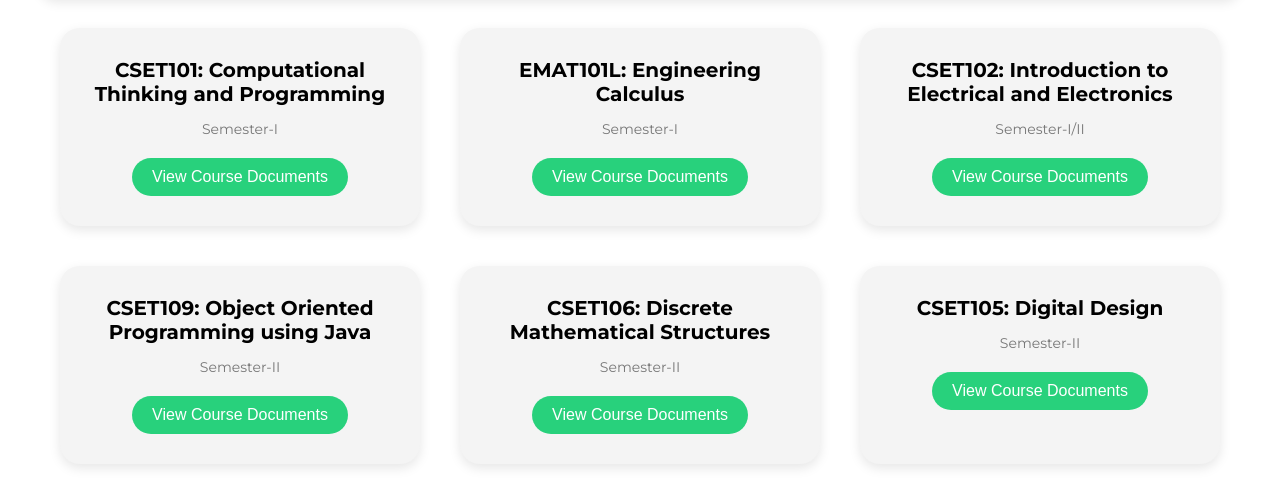
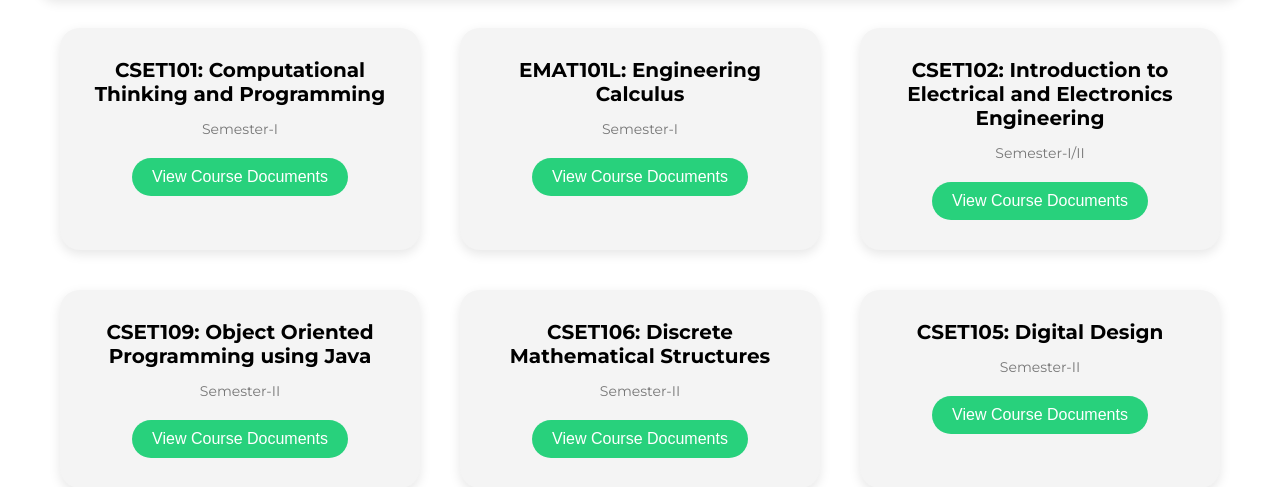
Before and after one commit to chinimoi/Lernn, a Flask app: page /index in a window 1280 px wide. Shown: the part 512-999 px from the top of the page. Run offline with Flask 3, Linux system fonts and the light colour scheme.

Commit message:
Update index.html

```diff
--- a/templates/index.html
+++ b/templates/index.html
@@ -130,9 +130,9 @@
 
 
   <div class="course-card">
-    <h3>CSET102: Introduction to Electrical and Electronics</h3>
+    <h3>CSET102: Introduction to Electrical and Electronics Engineering</h3>
     <p>Semester-I/II</p>
-    <button onclick="window.location.href='cset102.html'">View Course Documents</button>
+    <button onclick="window.location.href='/cset102'">View Course Documents</button>
   </div>
 
   <div class="course-card">
```
